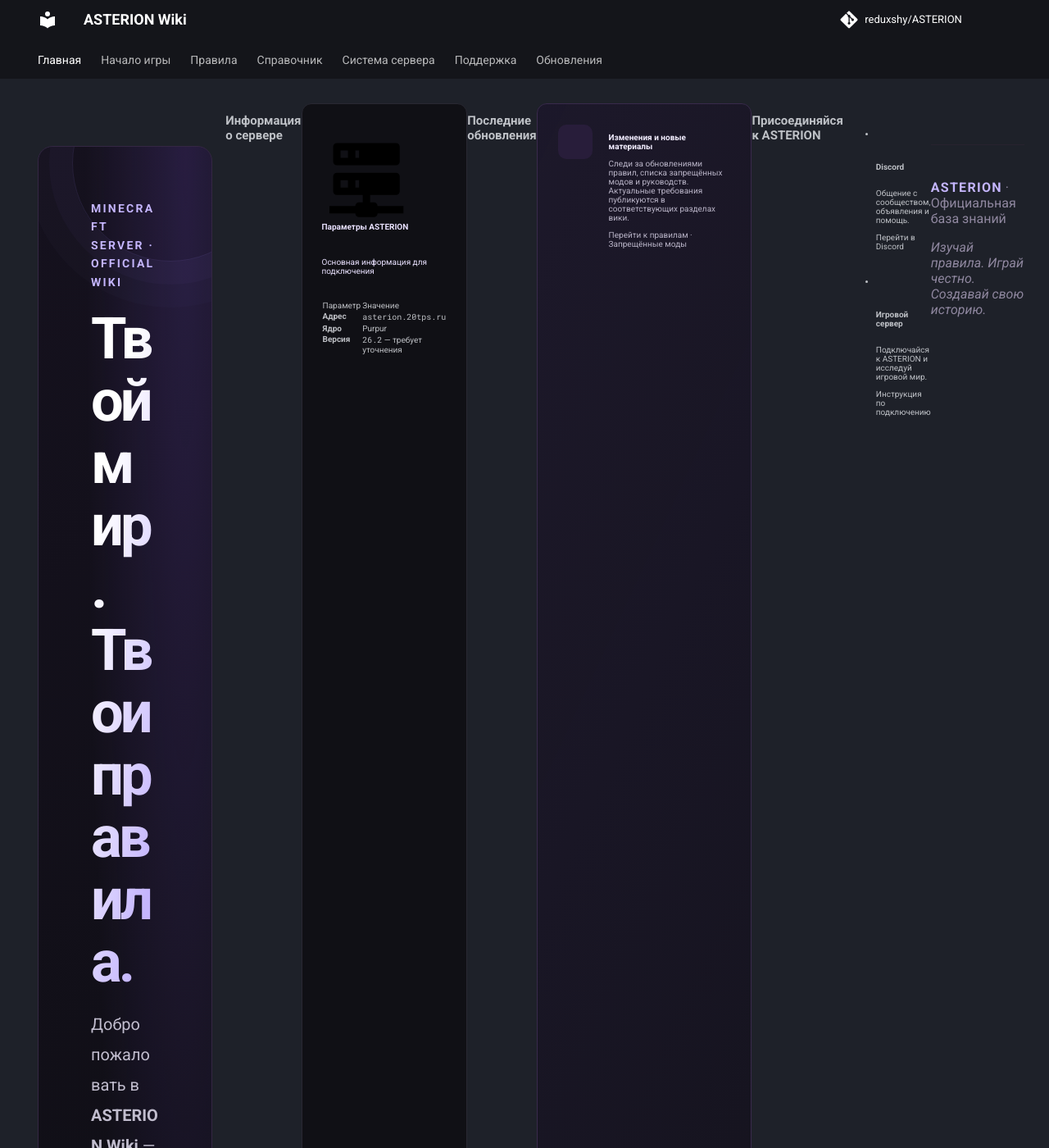
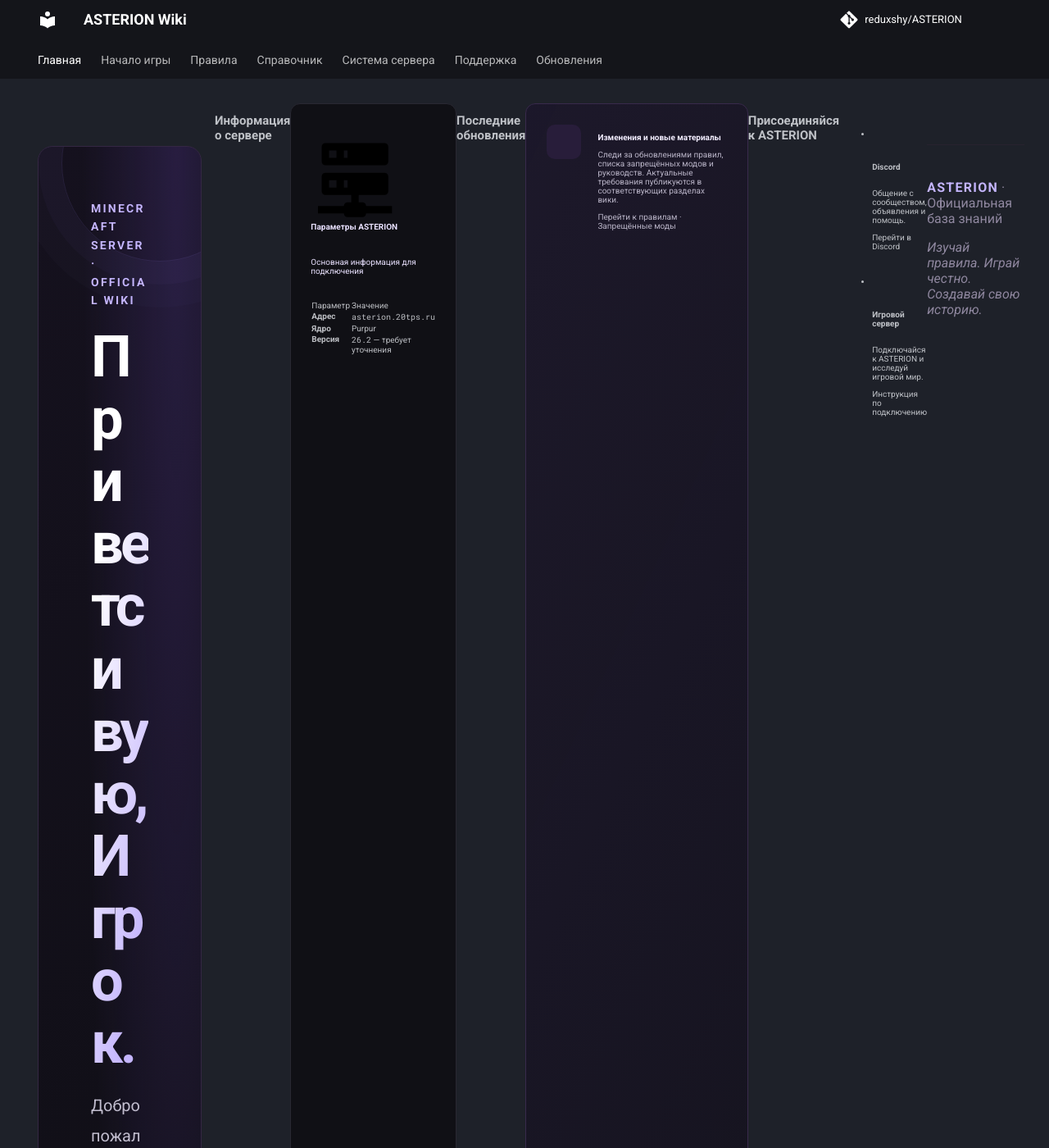
Before and after one commit to reduxshy/ASTERION, an MkDocs documentation site: the page built from docs/index.md, in a window 1280 px wide and 1400 px high. Shown: the whole window at 82% size. Built offline with MkDocs 1.6.1 and Material for MkDocs 9.7.7, drawn with Linux system fonts in a browser that asks for light colours; comment, search, counter and statistics services are not loaded.

Commit message:
Update title in the index.md file

```diff
--- a/docs/index.md
+++ b/docs/index.md
@@ -9,7 +9,7 @@ hide:
 
 <p class="asterion-eyebrow">MINECRAFT SERVER · OFFICIAL WIKI</p>
 
-# Твой мир. Твои правила.
+# Приветсивую, Игрок.
 
 Добро пожаловать в **ASTERION Wiki** — официальную базу знаний игрового сервера. Здесь собраны правила, руководства и всё необходимое для комфортной игры.
 
```
